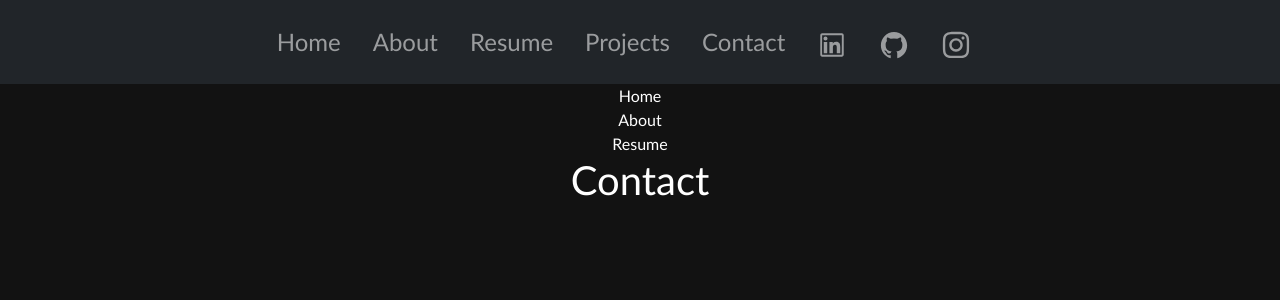
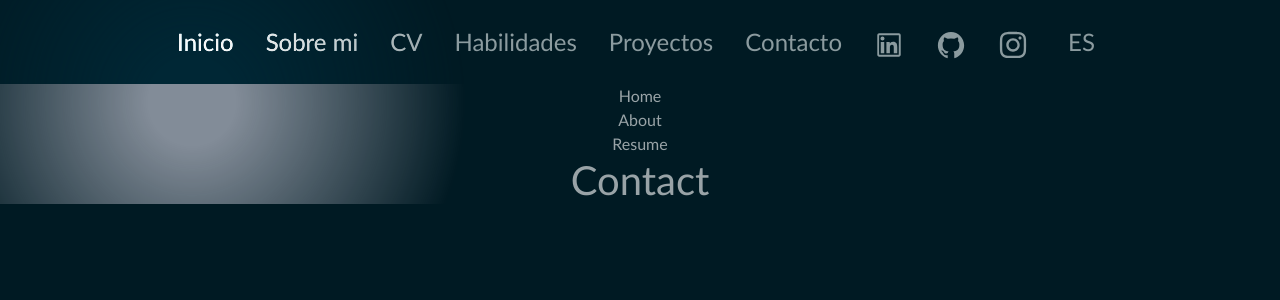
Before and after one commit to AracelySC/Portfolio, a React (Create React App) app in the folder personal-portfolio/: page / in a window 1280 px wide. Shown: the top 300 px of the page. Built offline with nearby package versions, Linux system fonts and the light colour scheme.

Commit message:
Navbar & information
Navbar, effect mouse and information

```diff
--- a/personal-portfolio/package.json
+++ b/personal-portfolio/package.json
@@ -3,10 +3,12 @@
   "version": "0.1.0",
   "private": true,
   "dependencies": {
+    "@gsap/react": "^2.0.2",
     "@testing-library/jest-dom": "^5.17.0",
     "@testing-library/react": "^13.4.0",
     "@testing-library/user-event": "^13.5.0",
     "bootstrap": "^5.3.2",
+    "gsap": "^3.12.4",
     "react": "^18.2.0",
     "react-bootstrap": "^2.9.2",
     "react-dom": "^18.2.0",
--- a/personal-portfolio/src/App.css
+++ b/personal-portfolio/src/App.css
@@ -3,6 +3,13 @@
   padding: 0;
   box-sizing: border-box;
 }
+
+/* 001A23
+31493C
+7A9E7E
+B3EFB2
+E8F1F2
+ */
 html{
   scroll-behavior: smooth;
   scroll-padding-top: 75px;
@@ -12,7 +19,7 @@ body{
   font-weight: 400;
   overflow-x: hidden;
   position: relative;
-  background-color: #121212 !important;
+  background-color: #001a23 !important;
   color: #fff !important;
   font-family: "Gill Sans", sans-serif !important;
 }
@@ -46,7 +53,7 @@ p.danger{
 }
 
 .App-header {
-  background-color: #282c34;
+  background-color: #001a23;
   min-height: 100vh;
   display: flex;
   flex-direction: column;
@@ -69,3 +76,25 @@ p.danger{
     transform: rotate(360deg);
   }
 }
+
+.portfolio {
+  height: 100%;
+  opacity: 0.6;
+}
+.portfolio-copy {
+  --mask: radial-gradient(
+    circle at var(--x, 15%) var(--y, 50%),
+    black 4%,
+    transparent 25%
+  );
+  background: #7f8189af;
+  position: absolute;
+  top: 0;
+  left: 0;
+  width: 100%;
+  height: 100%;
+  -webkit-mask: var(--mask);
+  mask: var(--mask);
+  opacity: 1;
+  filter: brightness(1.5);
+}
--- a/personal-portfolio/src/App.js
+++ b/personal-portfolio/src/App.js
@@ -1,18 +1,45 @@
+import { useState } from 'react';
 import './App.css';
 import About from './components/About/About.jsx';
 import Contact from './components/Contact/Contact.jsx';
 import Home from './components/Home/Home.jsx';
 import NavBar from './components/NavBar/NavBar.js'
 import Resume from './components/Resume/Resume.jsx';
+import gsap from "gsap";
+function App() {
+  const [lenguage, setLenguaje] = useState('ES');
 
-function App() {
+  window.addEventListener("mousemove", (e) => {
+    const x = Math.round((e.clientX / window.innerWidth) * 100);
+    const y = Math.round((e.clientY / window.innerHeight) * 100);
+    gsap.to(".portfolio-copy", {
+      "--x": `${x}%`,
+      "--y": `${y}%`,
+      duration: 0.4,
+      ease: "sine.out"
+    });
+  });
+
+  const handleLanguageChange = () => {
+    setLenguaje(lenguage === 'ES' ? 'EN' : 'ES');
+  }
   return (
-    <div className="App">
-     <NavBar/>
-     <Home/>
-     <About/>
-     <Resume/>
-     <Contact/>
+    <div className="App container">
+      <div className='portfolio'>
+        <NavBar onLanguagechange={handleLanguageChange} currentLanguage={lenguage} />
+        <Home />
+        <About />
+        <Resume />
+        <Contact />
+      </div>
+      <div id='portfolio-copy' className='portfolio-copy' aria-hidden="true">
+        <NavBar onLanguagechange={handleLanguageChange} currentLanguage={lenguage} />
+        <Home />
+        <About />
+        <Resume />
+        <Contact />
+      </div>
+
     </div>
   );
 }
--- a/personal-portfolio/src/assets/lenguage/information.js
+++ b/personal-portfolio/src/assets/lenguage/information.js
@@ -1,4 +1,42 @@
-const information ={
-    es:{},
-    en:{}
-}
+const information = {
+    ES: {
+        nav: {
+            home: 'Inicio',
+            about: 'Sobre mi',
+            resume: 'CV',
+            skills: 'Habilidades',
+            projects: 'Proyectos',
+            contact: 'Contacto',
+        },
+        home: {
+            title: 'Hola, mi nombre es Aracely Sáenz Contreras',
+            subtitle: 'Soy Ingeniero de Software y Desarrollador Fullstack',
+            welcome:'Bienvenido a mi portafolio',
+         },
+         about:{
+            description: 'Bachiller en Informática en la Universidad de Costa Rica con una sólida formación académica en programación, bases de datos y gestión de proyectos. Me considero una persona proactiva, autodidacta y apasionada por lo que hago.',
+
+         },
+    },
+    EN: {
+        nav: {
+            home: 'Home',
+            about: 'About Me',
+            resume: 'Resume',
+            skills: 'Skills',
+            projects: 'Projects',
+            contact: 'Contact',
+        },
+        home:{
+            title:'Hello, my name is Aracely Sáenz Contreras',
+            subtitle:'I am Software Engineer & Fullstack Developer',
+            welcome:'Welcome to my portfolio',
+        },
+        about:{
+            description:'Bachelor in Computer Science at the University of Costa Rica with a solid academic background in programming, databases and project management. I consider myself a proactive person, self-taught and passionate about what I do.',
+
+        },
+    },
+};
+
+export default information;
--- a/personal-portfolio/src/components/NavBar/NavBar.css
+++ b/personal-portfolio/src/components/NavBar/NavBar.css
@@ -2,9 +2,19 @@
   .navbar-dark .nav-link {
     font-size: 1.5rem;
     margin: 0.5rem;
+    color: #E8F1F2;
+  }
+  .navbar-dark{
+    background-color:#001a23 ;
+
   }
 
 
   .navbar-dark .nav-link:hover {
-    color: #18e239;
+    color: #b3efb2;
   }
+
+  .lenguageButton{
+    font-size: 1.5rem;
+    margin: 0.5rem;
+  }
--- a/personal-portfolio/src/components/NavBar/NavBar.js
+++ b/personal-portfolio/src/components/NavBar/NavBar.js
@@ -2,32 +2,32 @@ import React from 'react';
 import Container from 'react-bootstrap/Container';
 import Nav from 'react-bootstrap/Nav';
 import Navbar from 'react-bootstrap/Navbar';
-import { FaInstagram,FaLanguage } from "react-icons/fa";
+import { FaInstagram} from "react-icons/fa";
 import { AiOutlineLinkedin } from "react-icons/ai";
 import { IoLogoGithub } from "react-icons/io5";
 import './NavBar.css';
-import information from '../../assets/lenguage/information'
+import information from '../../assets/lenguage/information';
+
 const NavBar = ({onLanguagechange, currentLanguage}) => {
-  const nav = information[currentLanguage];
-  const language=[
-    {label: 'Spanish', value: 'es'},
-    {label: 'English', value: 'en'}
-  ];
+  const {nav} = information[currentLanguage];
+
   return (
-    <Navbar expand="lg" className="navbar-dark bg-dark">
+    <Navbar expand="lg" className="navbar-dark">
     <Container>
       <Navbar.Toggle aria-controls="navbar-nav" />
       <Navbar.Collapse id="navbar-nav">
         <Nav className="mx-auto">
-          <Nav.Link href="#home">Home</Nav.Link>
-          <Nav.Link href="#about">About</Nav.Link>
-          <Nav.Link href="#resume">Resume</Nav.Link>
-          <Nav.Link href="#projects">Projects</Nav.Link>
-          <Nav.Link href="#contact">Contact</Nav.Link>
+          <Nav.Link href="#home">{nav.home}</Nav.Link>
+          <Nav.Link href="#about">{nav.about}</Nav.Link>
+          <Nav.Link href="#resume">{nav.resume}</Nav.Link>
+          <Nav.Link href="#resume">{nav.skills}</Nav.Link>
+          <Nav.Link href="#projects">{nav.projects}</Nav.Link>
+          <Nav.Link href="#contact">{nav.contact}</Nav.Link>
           <Nav.Link href="https://www.linkedin.com/in/saenz-contreras/" className="social-icon"><AiOutlineLinkedin size={30} /></Nav.Link>
           <Nav.Link href="https://github.com/AracelySC" className="social-icon"><IoLogoGithub size={30} /></Nav.Link>
           <Nav.Link href="https://www.instagram.com/arascontreras/" className="social-icon"><FaInstagram size={30}/></Nav.Link>
-          <Nav.Link href="#language" className="social-icon"></Nav.Link>
+          <Nav.Link href="#"><span className='lenguageButton' onClick={onLanguagechange}>{currentLanguage}</span></Nav.Link>
+
         </Nav>
       </Navbar.Collapse>
     </Container>
```
